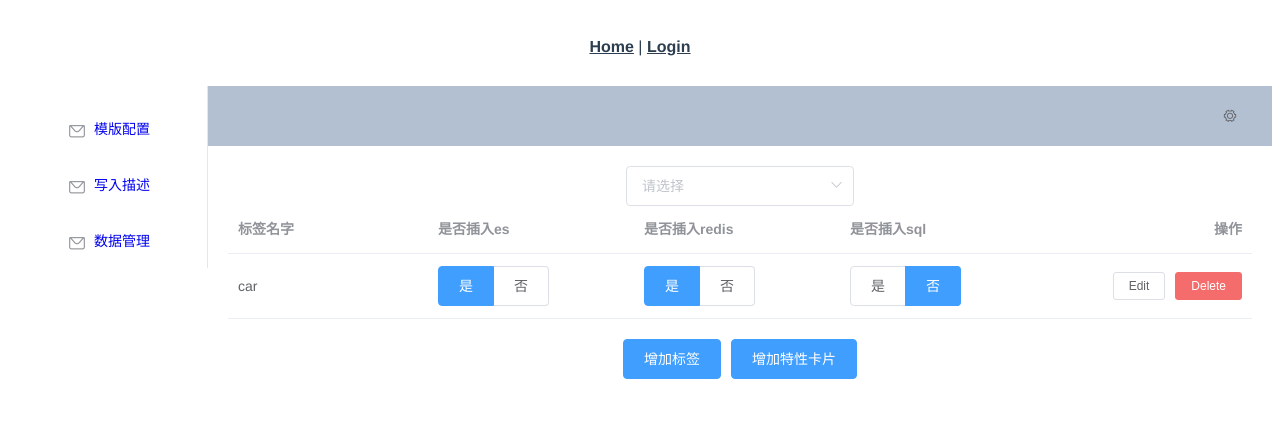
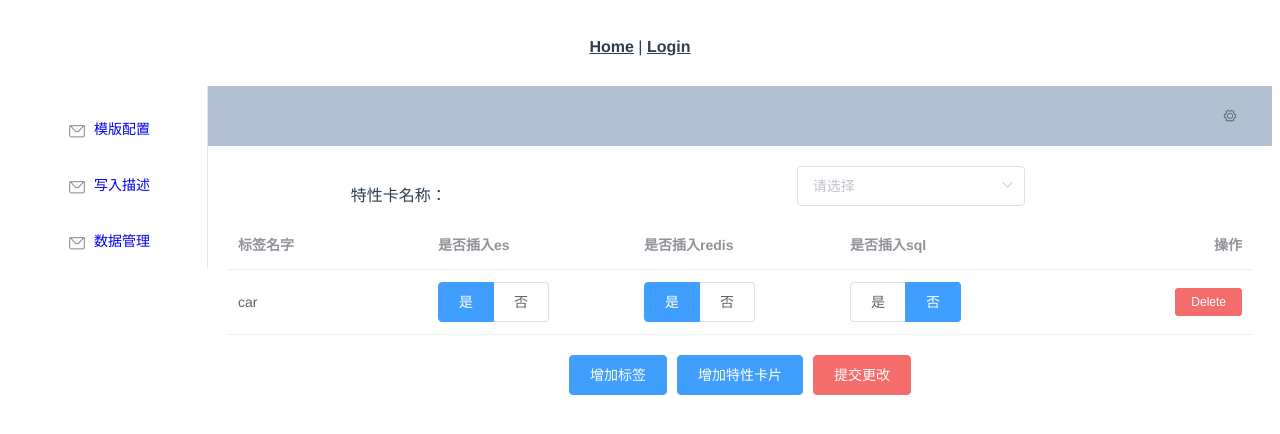
Before and after one commit to Boxworld1/dianasdog-frontend-opplatform, a Vue app: page /writesetting in a window 1280 px wide. Shown: the top 434 px of the page. Built offline with nearby package versions, Linux system fonts and the light colour scheme; sample sign-in values are in the browser's storage.

Commit message:
完成提交修改部分，提取DataManage中的component #7

```diff
--- a/src/components/resourceSelect.vue
+++ b/src/components/resourceSelect.vue
@@ -1,39 +1,51 @@
 <template>
-  <el-select v-model="value" filterable placeholder="请选择" :visible-change="get_options($event)">
+  <div>
+    <el-row>
+      <el-col :span="8">
+      <p>特性卡名称：</p>
+      </el-col>
+      <el-col :span="16">
+      <el-select
+        v-model="value"
+        filterable
+        placeholder="请选择"
+        :visible-change="get_options($event)"
+      >
         <el-option
           v-for="item in options"
           :key="item.value"
           :label="item.label"
-      :value="item.value">
+          :value="item.value"
+        >
         </el-option>
       </el-select>
+      </el-col>
+    </el-row>
+  </div>
 </template>
 
 <script>
-import request_json from '../utils/communication'
+import request_json from "../utils/communication";
 export default {
   name: "resourceSelect",
   props: {
-    options:{
+    options: {
       type: Array,
-      default: () => []
+      default: () => [],
     },
     value: {
       type: String,
-      default: () => ''
-    }
+      default: () => "",
+    },
   },
   methods: {
-    set_options(val) {
-
-    },
+    set_options(val) {},
     get_options($event) {
       if ($event == true) {
         // url =
         // request_json.GET(set_options, url);
       }
-    }
     },
-
-}
+  },
+};
 </script>
--- a/src/views/DataManagement.vue
+++ b/src/views/DataManagement.vue
@@ -3,10 +3,7 @@
     <el-row class="el-row-style">
       <el-col :span="6">增加数据</el-col>
       <el-col :span="8">
-        <el-select v-model="insertResource" placeholder="特性卡名称">
-          <el-option label="目标一" value="car"></el-option>
-          <el-option label="目标二" value="poem"></el-option>
-        </el-select>
+    <resource-select :options="options" :value="insertResource" />
       </el-col>
       <el-col :span="10">
         <el-upload
@@ -36,10 +33,7 @@
     <el-row class="el-row-style">
       <el-col :span="6">删除数据</el-col>
       <el-col :span="6">
-        <el-select v-model="deleteResource" placeholder="特性卡名称">
-          <el-option label="目标一" value="car"></el-option>
-          <el-option label="目标二" value="poem"></el-option>
-        </el-select>
+        <resource-select :options="options" :value="deleteResource" />
       </el-col>
       <el-col :span="12">
         <el-select
@@ -48,7 +42,7 @@
           placeholder="请选择想要删除的文件"
         >
           <el-option
-            v-for="item in options"
+            v-for="item in allFile"
             :key="item.value"
             :label="item.value"
             :value="item.value"
@@ -82,15 +76,18 @@
 
 <script>
 import request_json from "../utils/communication";
+import resourceSelect from '@/components/resourceSelect.vue';
 export default {
+  components: { resourceSelect },
   name: "DataManagement",
   data() {
     return {
+      options: [],
       insertResource: "",
       fileList: [],
+      allFile: [],
       deleteFile: "",
       deleteButtonDisable: true,
-      options: [],
       deleteResource: "",
     };
   },
--- a/src/views/WScopy.vue
+++ b/src/views/WScopy.vue
@@ -32,13 +32,10 @@
 
         <el-table-column label="操作" align="right">
           <template slot-scope="scope">
-            <el-button size="mini" @click="handleEdit(scope.$index, scope.row)"
-              >Edit</el-button
-            >
             <el-button
               size="mini"
               type="danger"
-              @click="handleDelete(scope.$index, scope.row)"
+              @click="handleDelete(scope.$index)"
               >Delete</el-button
             >
           </template>
@@ -47,10 +44,13 @@
     </div>
     <div class="foot">
       <template>
-        <el-button type="primary" @click="dialogLabelVisible = true">增加标签</el-button>
+        <el-button type="primary" @click="dialogLabelVisible = true"
+          >增加标签</el-button
+        >
         <el-button type="primary" @click="dialogResourceVisible = true"
           >增加特性卡片</el-button
         >
+        <el-button type="danger" @click="submitChange">提交更改</el-button>
       </template>
     </div>
     <el-dialog title="增加标签" :visible.sync="dialogLabelVisible">
@@ -64,7 +64,7 @@
             <el-radio :label="false">否</el-radio>
           </el-radio-group>
         </el-form-item>
-                <el-form-item label="是否插入redis">
+        <el-form-item label="是否插入redis">
           <el-radio-group v-model="formLabel.redis">
             <el-radio :label="true">是</el-radio>
             <el-radio :label="false">否</el-radio>
@@ -76,17 +76,19 @@
             <el-radio :label="false">否</el-radio>
           </el-radio-group>
         </el-form-item>
-
       </el-form>
       <div slot="footer" class="dialog-footer">
         <el-button @click="dialogLabelVisible = false">取 消</el-button>
-        <el-button type="primary" @click="submitDialogLabel"
-          >确 定</el-button
-        >
+        <el-button type="primary" @click="submitDialogLabel">确 定</el-button>
       </div>
     </el-dialog>
     <el-dialog title="增加特性卡片" :visible.sync="dialogResourceVisible">
-
+      特性卡片名字：
+      <el-input v-model="newResourceName" autocomplete="off" />
+      <div slot="footer" class="dialog-footer">
+        <el-button @click="dialogResourceVisible = false">取 消</el-button>
+        <el-button type="primary" @click="submitResourceLabel">确 定</el-button>
+      </div>
     </el-dialog>
   </div>
 </template>
@@ -113,23 +115,21 @@ export default {
         redis: true,
         sql: true,
       },
+      newResourceName: "",
     };
   },
   methods: {
     set_labels(val) {}, //todo: convert val to list items
-    handleEdit(index, row) {
-      console.log(index, row);
-    },
-    handleDelete(index, row) {
-      console.log(index, row);
+    handleDelete(index) {
+      this.labels.splice(index, 1);
     },
     resetFormLabel() {
-      this.formLabel={
+      this.formLabel = {
         name: "",
         es: true,
         redis: true,
         sql: true,
-      }
+      };
     },
     submitDialogLabel() {
       this.dialogLabelVisible = false;
@@ -137,12 +137,22 @@ export default {
       this.resetFormLabel();
     },
     submitDialogResource() {
-      this.dialogResourceVisible = true;
+      this.dialogResourceVisible = false;
+      this.options.push(this.newResourceName);
+      this.value_option = this.newResourceName;
+      this.labels = [];
+      this.newResourceName = "";
     },
+    submitChange() {
+      //todo: send this resource and labels to backend
+    }
   },
   watch: {
     value_option: {
       handler(value) {
+        if (value == this.newResourceName) {
+          return;
+        }
         //todo: set mdg and url
         // request_json.POST(this.set_labels, msg, url);
       },
```
Lines whose indentation alone changed are shown as unchanged.
